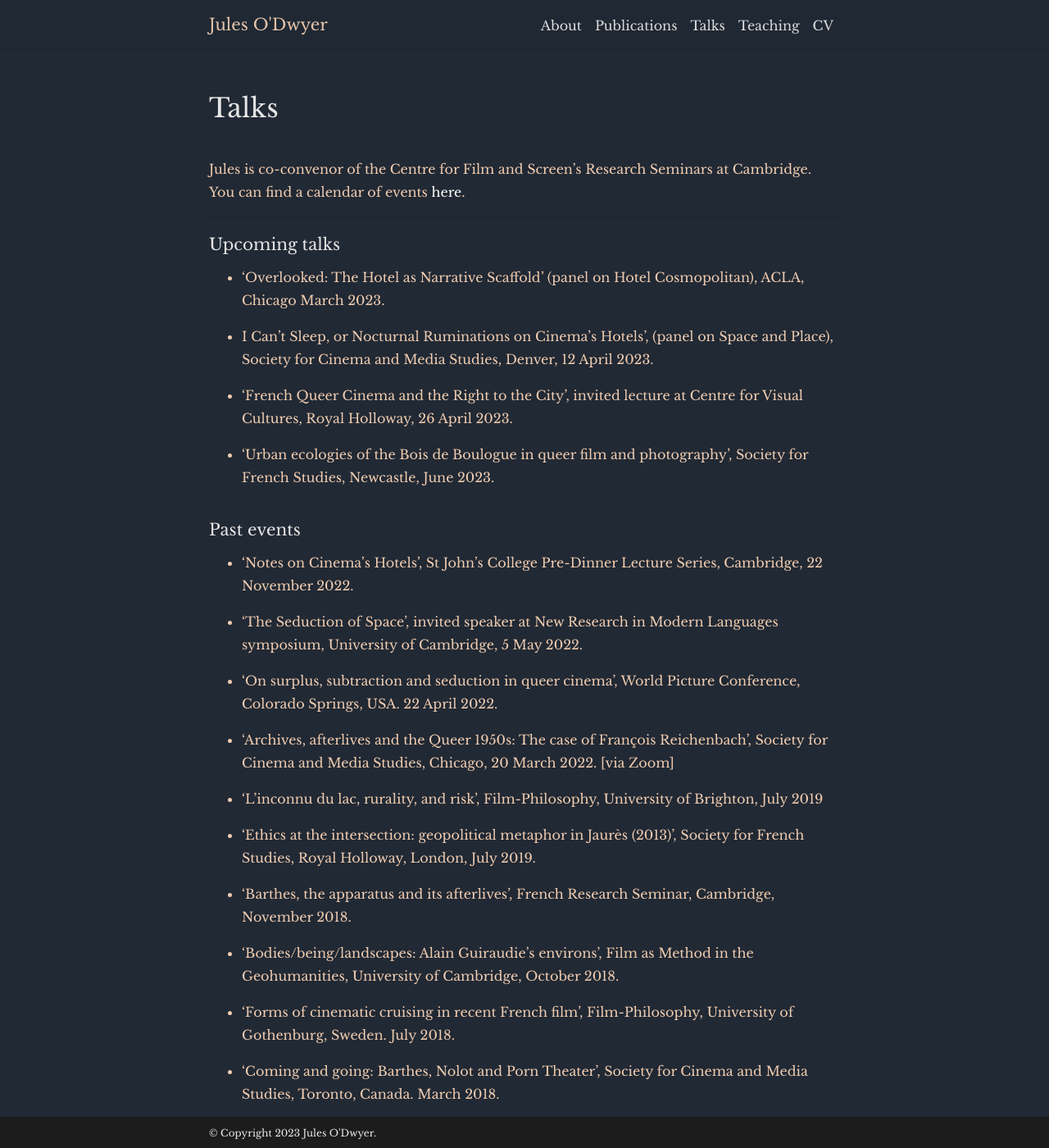
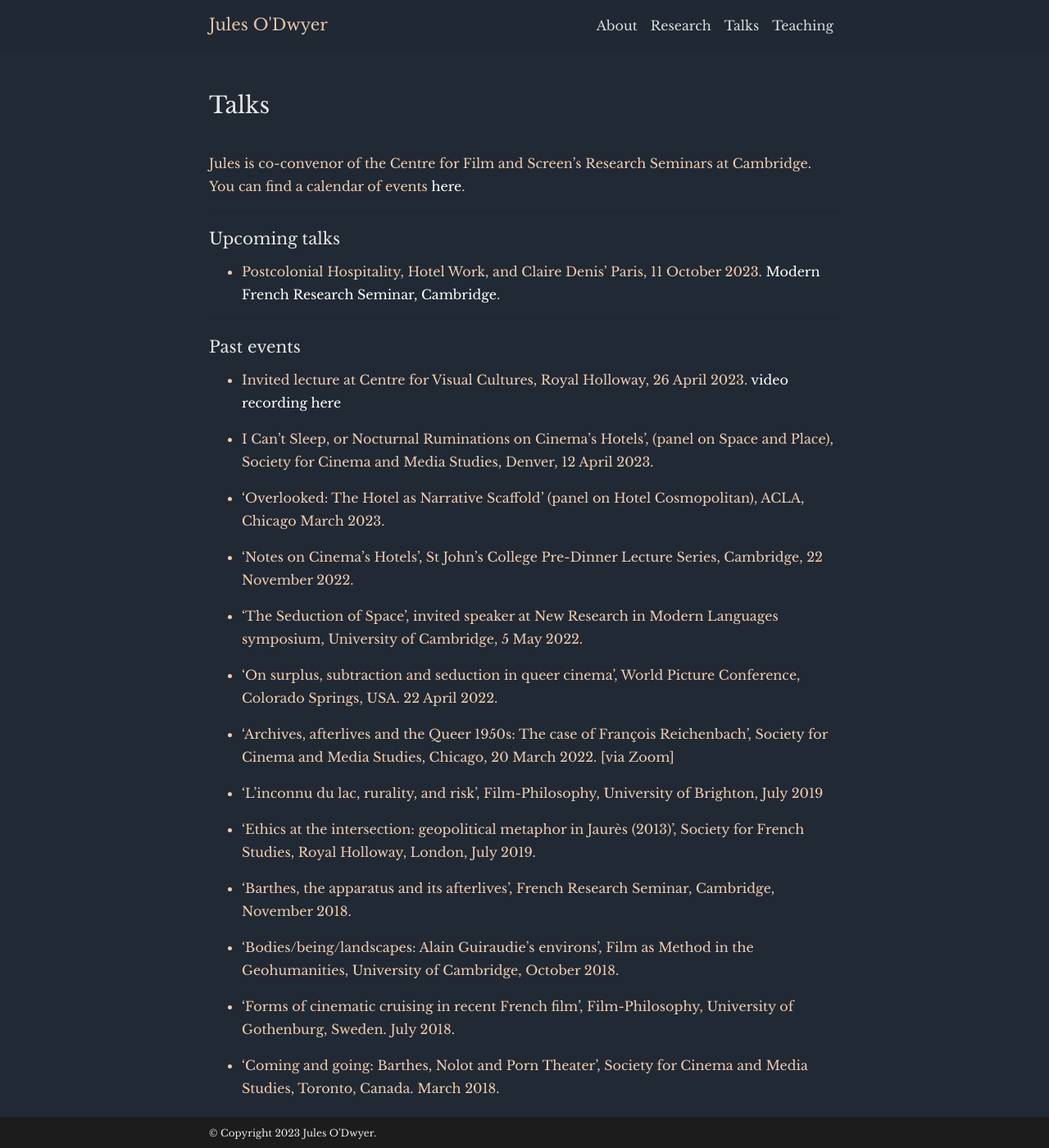
Before and after one commit to julesodwyer/julesodwyer.github.io, a Jekyll site: the page built from _pages/talks.md, in a window 1280 px wide and 1400 px high. Shown: the whole window at 82% size. Built offline with Jekyll 4.4.1, drawn with Linux system fonts in a browser that asks for light colours; comment, search, counter and statistics services are not loaded; a style sheet for code colours, icons or effects is not loaded.

Commit message:
updated website got rid of cv etc

```diff
--- a/_includes/header.html
+++ b/_includes/header.html
@@ -104,7 +104,7 @@
                 </button>
               </li> -->
               {%- endif %}
-              <li class="nav-item"><a class="nav-link" href="/assets/pdf/ODwyerCV2022NR.pdf">CV</a></li>
+              <!-- <li class="nav-item"><a class="nav-link" href="/assets/pdf/ODwyerCV2022NR.pdf">CV</a></li> -->
 
             </ul>
           </div>
--- a/_pages/talks.md
+++ b/_pages/talks.md
@@ -13,17 +13,17 @@ Jules is co-convenor of the Centre for Film and Screen’s Research Seminars at
 
 ## Upcoming talks
 
-* ‘Overlooked: The Hotel as Narrative Scaffold' (panel on Hotel Cosmopolitan), ACLA, Chicago March 2023.
-
-* I Can’t Sleep, or Nocturnal Ruminations on Cinema’s Hotels', (panel on Space and Place), Society for Cinema and Media Studies, Denver, 12 April 2023.
-
-* 'French Queer Cinema and the Right to the City', invited lecture at Centre for Visual Cultures, Royal Holloway, 26 April 2023.
-
-* 'Urban ecologies of the Bois de Boulogue in queer film and photography', Society for French Studies, Newcastle, June 2023.
+* Postcolonial Hospitality, Hotel Work, and Claire Denis' Paris, 11 October 2023. [Modern French Research Seminar, Cambridge](https://www.mmll.cam.ac.uk/french/mfrs).
 
 ---
 
 ## Past events
+
+* Invited lecture at Centre for Visual Cultures, Royal Holloway, 26 April 2023. [video recording here](https://youtu.be/WzI4VZarNp4?si=QixfeSSonK0a05-3&t=571)
+
+* I Can’t Sleep, or Nocturnal Ruminations on Cinema’s Hotels', (panel on Space and Place), Society for Cinema and Media Studies, Denver, 12 April 2023.
+
+* ‘Overlooked: The Hotel as Narrative Scaffold' (panel on Hotel Cosmopolitan), ACLA, Chicago March 2023.
 
 * ‘Notes on Cinema’s Hotels’, St John’s College Pre-Dinner Lecture Series, Cambridge, 22 November 2022.
 
--- a/_sass/_base.scss
+++ b/_sass/_base.scss
@@ -21,7 +21,7 @@ h1, h2, h3, h4, h5, h6 {
 }
 
 h1 {
- font-size: 2rem
+ font-size: 1.75rem
 }
 
 h2 {
@@ -29,7 +29,9 @@ h2 {
 }
 
 h3 {
-  font-size: 1.125rem
+  font-size: 1.125rem;
+  padding-top: 1.125em;
+  padding-bottom: 0.25em
 }
 
 
```
Also changed, not shown: _pages/publications.md (deleted, +0 -18 lines), _pages/research.md (added, +33 -0 lines), _pages/teaching.md (+5 -3 lines), 1 other file.
